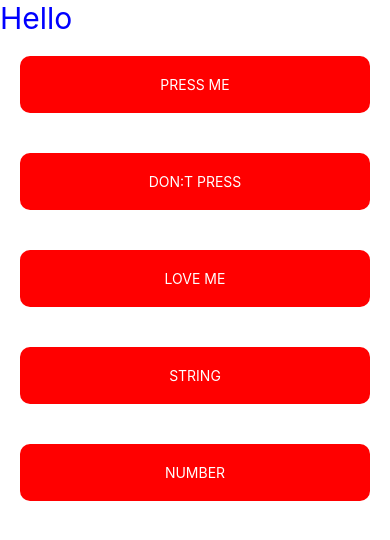
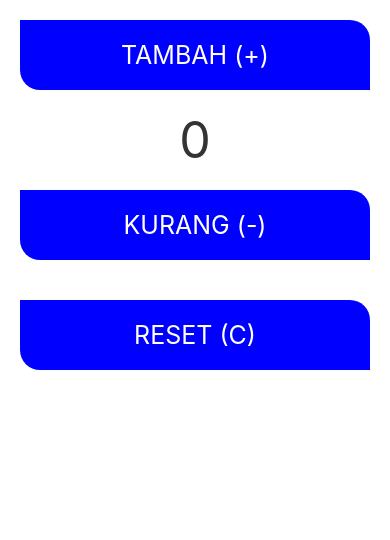
Before and after one commit to senawgn/Project1, a React Native app: screen / in a window 390 px wide. Shown: the top 540 px of the page. Built offline with nearby package versions, Linux system fonts and the light colour scheme.

Commit message:
TUGAS1 REACT NATIVE

```diff
--- a/App.js
+++ b/App.js
@@ -49,19 +49,49 @@
 
 
 // export default App;
+
+// PROPS
+// import {View, Text, Alert} from 'react-native'
+// import Tombol from './src/components/Tombol'
+
+
+// function App () {
+//     return (
+//         <View>
+//             <Text style={{fontSize: 30, color: 'blue'}}>Hello</Text>
+//             <Tombol title='PRESS ME' onclick={() => console.log('PRESS ME DI TEKAN')} />
+//             <Tombol title='DON:T PRESS' onclick={() => Alert.alert('Warning', 'Kamu menekan Tombol terlarang')}/>
+//             <Tombol title='LOVE ME' onclick={() => Alert.alert('❤️', 'Kamu mencintai ku')}/>
+//             <Tombol title='STRING' />
+//             <Tombol title='NUMBER' />
+
+//         </View>
+//     )
+// }
+
+// export default App
+
 import {View, Text, Alert} from 'react-native'
 import Tombol from './src/components/Tombol'
+import { useState } from 'react';
 
 
 function App () {
+    const [count , setCount] = useState(0);
+
     return (
         <View>
-            <Text style={{fontSize: 30, color: 'blue'}}>Hello</Text>
-            <Tombol title='PRESS ME' onclick={() => console.log('PRESS ME DI TEKAN')} />
-            <Tombol title='DON:T PRESS' onclick={() => Alert.alert('Warning', 'Kamu menekan Tombol terlarang')}/>
-            <Tombol title='LOVE ME' onclick={() => Alert.alert('❤️', 'Kamu mencintai ku')}/>
-            <Tombol title='STRING' />
-            <Tombol title='NUMBER' />
+            <Tombol title='TAMBAH (+)' onclick={() => {
+                console.log('PRESS ME DI TEKAN')
+                setCount(count + 1)
+            }} />
+                <Text style={{color: "#333" , textAlign:"center" ,  fontSize:50}}>{count}</Text>
+            <Tombol title='KURANG (-)'onclick={() => {
+                console.log('PRESS ME DI TEKAN')
+                 count <= 0 ? setCount(count - 0) : setCount(count - 1)}} />
+            <Tombol title='RESET (C)'onclick={() => {
+                console.log('PRESS ME DI TEKAN')
+                setCount(0)}} />
 
         </View>
     )
--- a/src/components/Tombol.js
+++ b/src/components/Tombol.js
@@ -1,10 +1,10 @@
 import { StyleSheet, Text, TouchableOpacity } from "react-native";
-import React from "react";
+import React, { useState } from "react";
 
 let Tombol = ({title,onclick}) => {
     return (
         <TouchableOpacity onPress={onclick} style={style.container}>
-            <Text style={{color: 'white'}}>{title}</Text>
+            <Text style={{color: 'white', fontSize: 25}}>{title}</Text>
         </TouchableOpacity>
     )
 }
@@ -13,8 +13,9 @@ let style = StyleSheet.create({
     container: {
         padding: 20,
         margin: 20,
-        backgroundColor: 'red',
-        borderRadius: 10,
+        backgroundColor: 'blue',
+        borderTopEndRadius:20,
+        borderBottomStartRadius:20,
         alignItems: 'center',
         elevation: 3
     }
```
